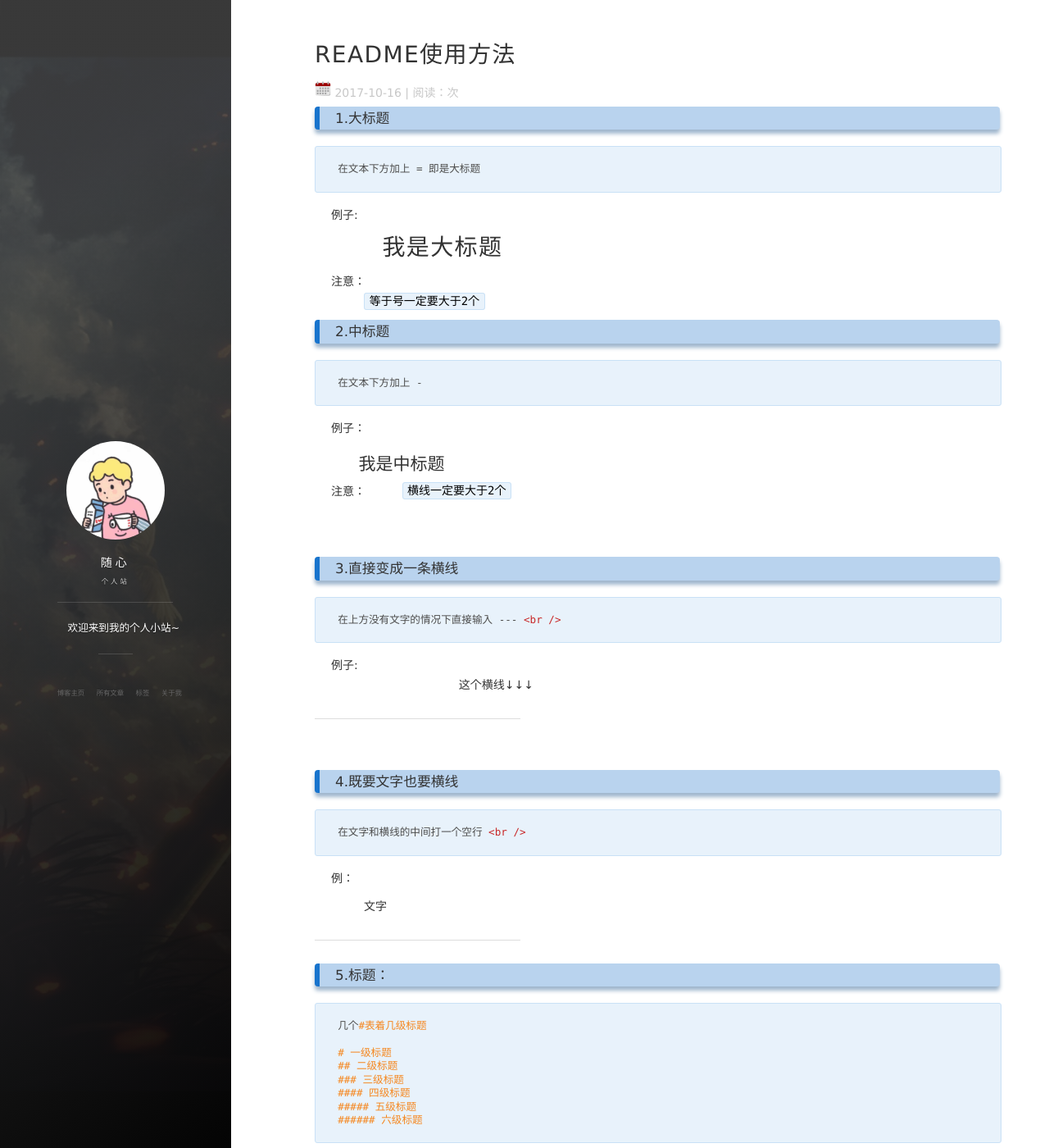
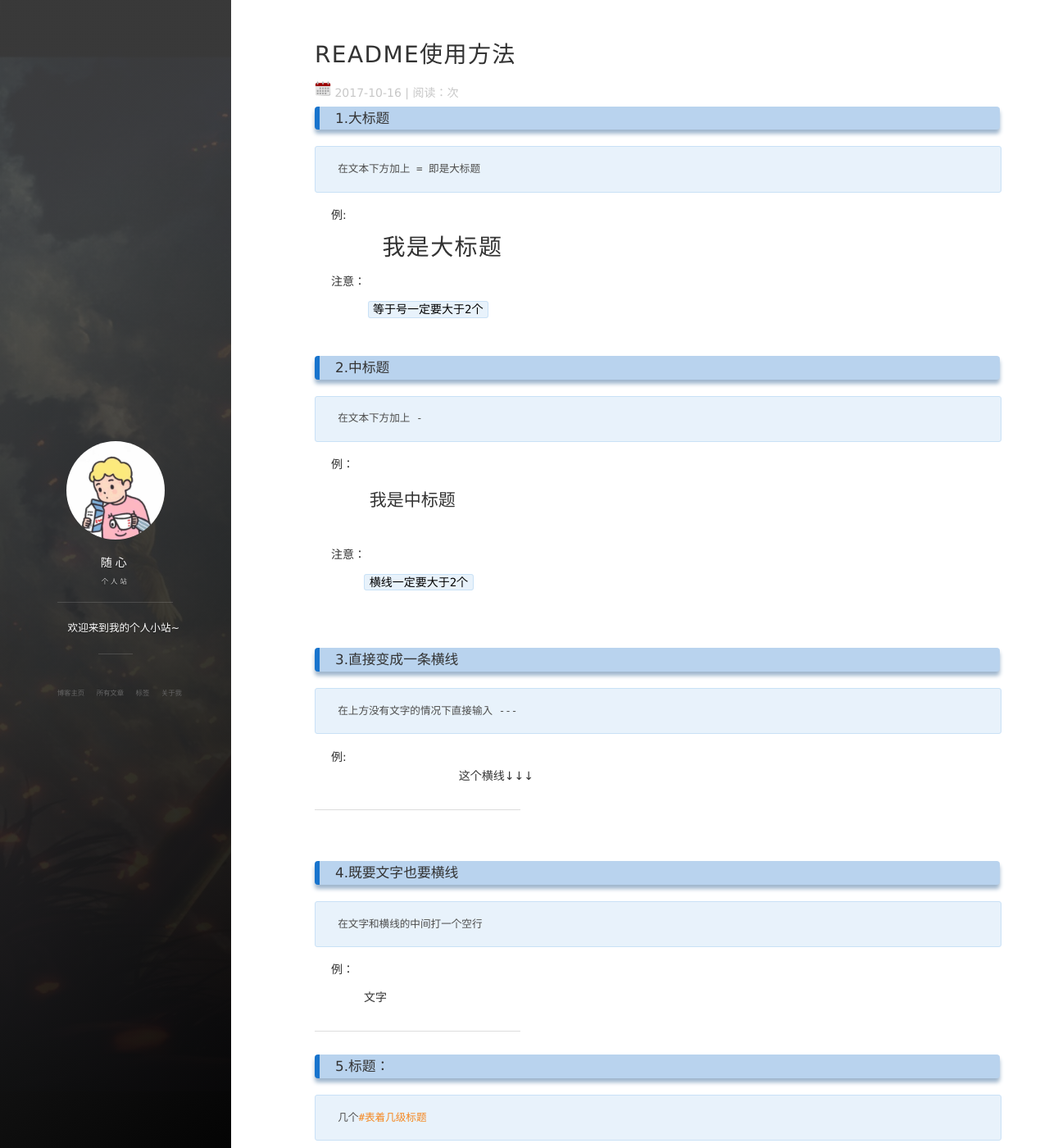
Before and after one commit to lcz1120/lcz1120.github.io, a Jekyll site: the page built from _posts/2017-10-16-README使用方法.md, in a window 1280 px wide and 1400 px high. Shown: the whole window at 82% size. Built offline with Jekyll 4.4.1, drawn with Linux system fonts in a browser that asks for light colours; nearby versions of some CDN libraries; comment, search, counter and statistics services are not loaded.

Commit message:
README的使用方法

```diff
--- a/_posts/2017-10-16-README使用方法.md
+++ b/_posts/2017-10-16-README使用方法.md
@@ -14,27 +14,31 @@
     在文本下方加上 = 即是大标题
 
 
-例子:
+例:
 
 &nbsp;&nbsp;&nbsp;&nbsp;&nbsp;&nbsp;&nbsp;&nbsp;我是大标题
 ====================================
 
 注意：
-&nbsp;&nbsp;&nbsp;&nbsp;&nbsp;&nbsp;&nbsp;&nbsp;
+
+&nbsp;&nbsp;&nbsp;&nbsp;&nbsp;&nbsp;&nbsp;&nbsp;&nbsp;
 `等于号一定要大于2个`
 
-
+<br />
 
 ### 2.中标题
 
     在文本下方加上 -
 
-例子：
+例：
 
-&nbsp;&nbsp;&nbsp;&nbsp;&nbsp;&nbsp;&nbsp;&nbsp;我是中标题
+&nbsp;&nbsp;&nbsp;&nbsp;&nbsp;&nbsp;&nbsp;&nbsp;&nbsp;&nbsp;我是中标题
 ------------------------------
 
+<br />
+
 注意：
+
 &nbsp;&nbsp;&nbsp;&nbsp;&nbsp;&nbsp;&nbsp;&nbsp;
 `横线一定要大于2个`
 
@@ -43,9 +47,9 @@
 
 ### 3.直接变成一条横线
 
-    在上方没有文字的情况下直接输入 --- <br />
+    在上方没有文字的情况下直接输入 ---
 
-例子: <br />
+例: <br />
 &nbsp;&nbsp;&nbsp;&nbsp;&nbsp;&nbsp;
 &nbsp;&nbsp;&nbsp;&nbsp;&nbsp;&nbsp;
 &nbsp;&nbsp;&nbsp;&nbsp;&nbsp;&nbsp;
@@ -59,7 +63,7 @@
 
 ### 4.既要文字也要横线
 
-    在文字和横线的中间打一个空行 <br />
+    在文字和横线的中间打一个空行
 
 例：
 
@@ -72,6 +76,8 @@
 
     几个#表着几级标题
 
+<br />
+
     # 一级标题
     ## 二级标题
     ### 三级标题
@@ -80,6 +86,7 @@
     ###### 六级标题
 
 注意：
+
 &nbsp;&nbsp;&nbsp;&nbsp;&nbsp;&nbsp;&nbsp;&nbsp;
 `# 与标题必须要并排写在一行`
 
@@ -101,7 +108,6 @@
 `回车换行是没有用的，需要在文字后方加上 br 或者 html 语言  `
 
 
-<br />
 <br />
 
 ### 7.超链接
@@ -242,7 +248,7 @@
 &nbsp;&nbsp;&nbsp;&nbsp;&nbsp;&nbsp;&nbsp;&nbsp;&nbsp;&nbsp;
 `叹号! + 方括号[baidu] + 括号(url)`
 
-例子：
+例：
 
 &nbsp;&nbsp;&nbsp;&nbsp;&nbsp;&nbsp;&nbsp;&nbsp;&nbsp;&nbsp;
 1.无标志性信息
```
